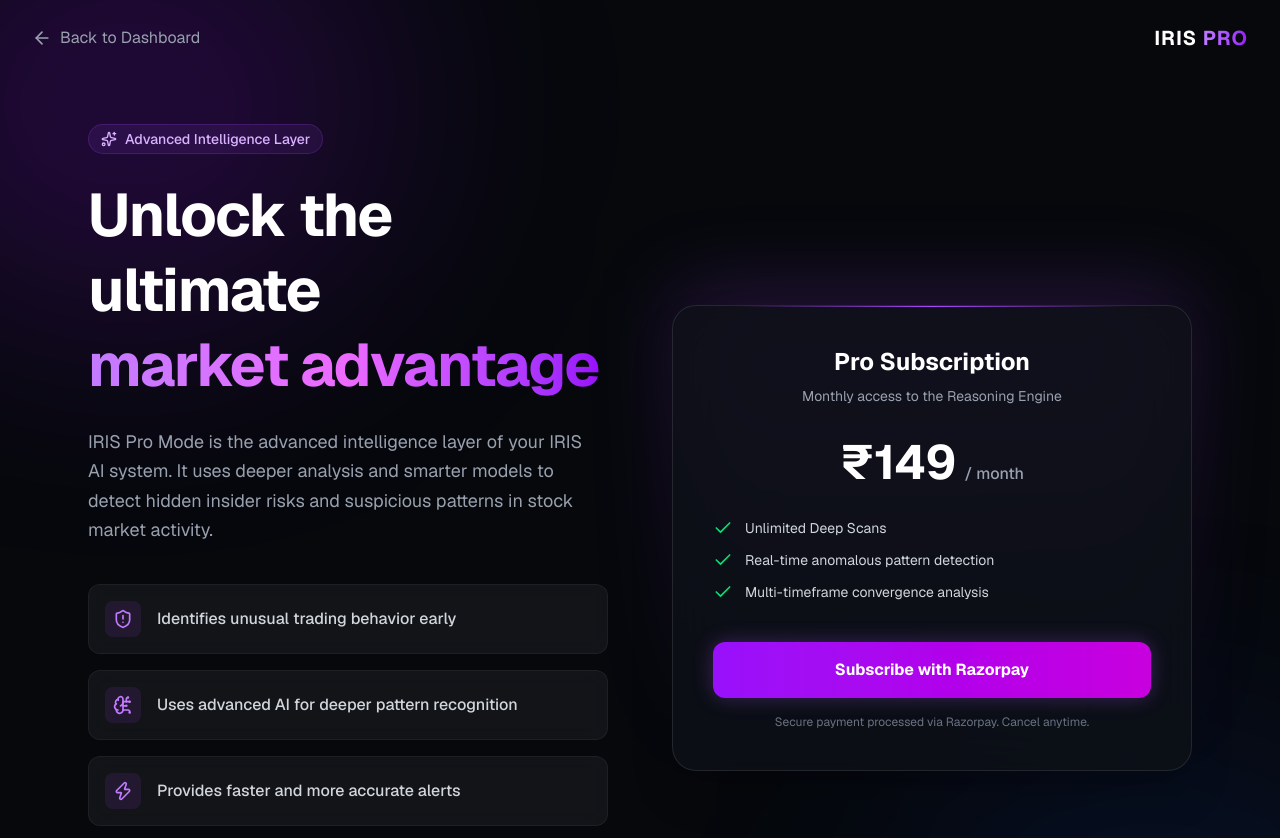
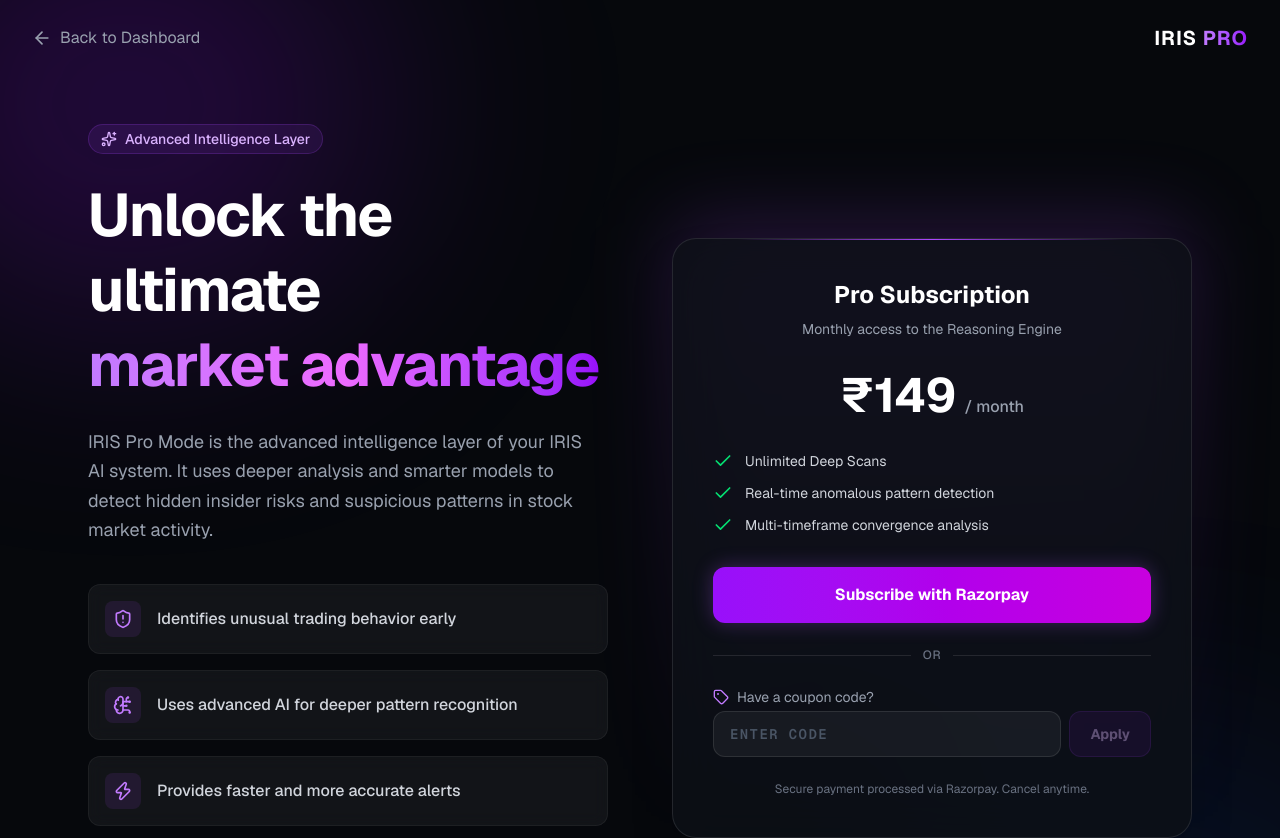
Before and after one commit to bhanuuu04/IRIS-AI, a Next.js app: page /pro in a window 1280 px wide. Shown: the top 838 px of the page. Built offline with nearby package versions, Linux system fonts and the light colour scheme.

Commit message:
feat: add coupon code (TEAMNOMI) support on Pro subscription page

```diff
--- a/src/app/pro/page.tsx
+++ b/src/app/pro/page.tsx
@@ -1,14 +1,23 @@
 "use client";
 
 import React, { useState } from 'react';
-import { motion } from 'framer-motion';
+import { motion, AnimatePresence } from 'framer-motion';
 import { useRouter } from 'next/navigation';
-import { ArrowLeft, Check, Sparkles, ShieldAlert, BrainCircuit, Zap, BarChart3, Loader2 } from 'lucide-react';
+import {
+  ArrowLeft, Check, Sparkles, ShieldAlert, BrainCircuit,
+  Zap, BarChart3, Loader2, Tag, CheckCircle2, X
+} from 'lucide-react';
 import Script from 'next/script';
 
 export default function ProSubscriptionPage() {
   const router = useRouter();
   const [isProcessing, setIsProcessing] = useState(false);
+
+  // Coupon state
+  const [couponCode, setCouponCode] = useState('');
+  const [couponStatus, setCouponStatus] = useState<'idle' | 'loading' | 'success' | 'error'>('idle');
+  const [couponMessage, setCouponMessage] = useState('');
+  const [pageExit, setPageExit] = useState(false);
 
   const handleSubscribe = async () => {
     try {
@@ -18,21 +27,18 @@
       const res = await fetch('/api/razorpay/order', { method: 'POST' });
       const data = await res.json();
 
-      if (!data.order) {
-        throw new Error("Failed to create order");
-      }
+      if (!data.order) throw new Error('Failed to create order');
 
       // 2. Initialize Razorpay Checkout
       const options = {
-        key: process.env.NEXT_PUBLIC_RAZORPAY_KEY_ID, // Ensure you expose the ID to frontend
+        key: process.env.NEXT_PUBLIC_RAZORPAY_KEY_ID,
         amount: data.order.amount,
         currency: data.order.currency,
-        name: "IRIS AI",
-        description: "Pro Mode Monthly Subscription",
+        name: 'IRIS AI',
+        description: 'Pro Mode Monthly Subscription',
         order_id: data.order.id,
         handler: async function (response: any) {
           try {
-            // 3. Verify Payment Signature Backend
             const verifyRes = await fetch('/api/razorpay/verify', {
               method: 'POST',
               headers: { 'Content-Type': 'application/json' },
@@ -40,50 +46,89 @@
                 razorpay_order_id: response.razorpay_order_id,
                 razorpay_payment_id: response.razorpay_payment_id,
                 razorpay_signature: response.razorpay_signature,
-              })
+              }),
             });
 
             const verifyData = await verifyRes.json();
 
             if (verifyData.success) {
-              // 4. Redirect on Success
-              router.push('/dashboard?payment_success=true');
+              triggerSuccessExit();
             } else {
-              alert("Payment verification failed. Please contact support.");
+              alert('Payment verification failed. Please contact support.');
             }
           } catch (err) {
             console.error(err);
-            alert("Error verifying payment.");
+            alert('Error verifying payment.');
           }
         },
-        theme: {
-          color: "#9333ea"
-        }
+        theme: { color: '#9333ea' },
       };
 
       const paymentObject = new (window as any).Razorpay(options);
       paymentObject.open();
-
     } catch (error) {
       console.error(error);
-      alert("Something went wrong. Please try again.");
+      alert('Something went wrong. Please try again.');
     } finally {
       setIsProcessing(false);
     }
   };
 
+  const handleApplyCoupon = async () => {
+    const trimmed = couponCode.trim();
+    if (!trimmed) return;
+
+    setCouponStatus('loading');
+    setCouponMessage('');
+
+    try {
+      const res = await fetch('/api/coupon/apply', {
+        method: 'POST',
+        headers: { 'Content-Type': 'application/json' },
+        body: JSON.stringify({ couponCode: trimmed }),
+      });
+
+      const data = await res.json();
+
+      if (res.ok && data.success) {
+        setCouponStatus('success');
+        setCouponMessage('Coupon applied! Redirecting you to dashboard…');
+        // Short delay so user can read the success state, then animate out
+        setTimeout(() => triggerSuccessExit(), 1800);
+      } else {
+        setCouponStatus('error');
+        setCouponMessage(data.error || 'Invalid coupon code. Please try again.');
+        setTimeout(() => setCouponStatus('idle'), 3000);
+      }
+    } catch (err) {
+      console.error(err);
+      setCouponStatus('error');
+      setCouponMessage('Something went wrong. Please try again.');
+      setTimeout(() => setCouponStatus('idle'), 3000);
+    }
+  };
+
+  const triggerSuccessExit = () => {
+    setPageExit(true);
+    setTimeout(() => router.push('/dashboard'), 700);
+  };
+
   const features = [
-    { icon: <ShieldAlert className="w-5 h-5 text-purple-400" />, text: "Identifies unusual trading behavior early" },
-    { icon: <BrainCircuit className="w-5 h-5 text-purple-400" />, text: "Uses advanced AI for deeper pattern recognition" },
-    { icon: <Zap className="w-5 h-5 text-purple-400" />, text: "Provides faster and more accurate alerts" },
-    { icon: <BarChart3 className="w-5 h-5 text-purple-400" />, text: "Designed for serious investors, analysts, and institutions" },
+    { icon: <ShieldAlert className="w-5 h-5 text-purple-400" />, text: 'Identifies unusual trading behavior early' },
+    { icon: <BrainCircuit className="w-5 h-5 text-purple-400" />, text: 'Uses advanced AI for deeper pattern recognition' },
+    { icon: <Zap className="w-5 h-5 text-purple-400" />, text: 'Provides faster and more accurate alerts' },
+    { icon: <BarChart3 className="w-5 h-5 text-purple-400" />, text: 'Designed for serious investors, analysts, and institutions' },
   ];
 
   return (
     <>
       <Script src="https://checkout.razorpay.com/v1/checkout.js" strategy="lazyOnload" />
-      <div className="min-h-screen bg-[#06080c] text-white selection:bg-purple-500/30 font-sans relative overflow-hidden">
 
+      <motion.div
+        className="min-h-screen bg-[#06080c] text-white selection:bg-purple-500/30 font-sans relative overflow-hidden"
+        animate={pageExit ? { opacity: 0, scale: 0.97 } : { opacity: 1, scale: 1 }}
+        transition={{ duration: 0.65, ease: [0.4, 0, 0.2, 1] }}
+      >
         {/* Background Ambient Glows */}
         <div className="absolute top-[-10%] left-[-10%] w-[40%] h-[40%] bg-purple-600/20 rounded-full blur-[120px] pointer-events-none" />
         <div className="absolute bottom-[-10%] right-[-10%] w-[40%] h-[40%] bg-blue-600/10 rounded-full blur-[120px] pointer-events-none" />
@@ -92,7 +137,7 @@
         <motion.nav
           initial={{ opacity: 0, y: -20 }}
           animate={{ opacity: 1, y: 0 }}
-          transition={{ duration: 0.8, ease: "easeOut" }}
+          transition={{ duration: 0.8, ease: 'easeOut' }}
           className="relative z-10 w-full px-8 py-6 flex items-center justify-between"
         >
           <button
@@ -114,7 +159,7 @@
           <motion.div
             initial={{ opacity: 0, x: -40 }}
             animate={{ opacity: 1, x: 0 }}
-            transition={{ duration: 0.8, delay: 0.2, ease: "easeOut" }}
+            transition={{ duration: 0.8, delay: 0.2, ease: 'easeOut' }}
           >
             <div className="inline-flex items-center gap-2 px-3 py-1 rounded-full bg-purple-500/10 border border-purple-500/20 text-purple-300 text-sm font-medium mb-6">
               <Sparkles className="w-4 h-4" />
@@ -138,7 +183,7 @@
                   key={i}
                   initial={{ opacity: 0, y: 10 }}
                   animate={{ opacity: 1, y: 0 }}
-                  transition={{ duration: 0.5, delay: 0.4 + (i * 0.1) }}
+                  transition={{ duration: 0.5, delay: 0.4 + i * 0.1 }}
                   className="flex items-center gap-4 text-gray-300 bg-white/5 border border-white/5 rounded-xl p-4 backdrop-blur-sm"
                 >
                   <div className="flex-shrink-0 bg-purple-500/10 p-2 rounded-lg">
@@ -173,7 +218,7 @@
                 <span className="text-gray-400 font-medium">/ month</span>
               </div>
 
-              <div className="space-y-3 mb-10">
+              <div className="space-y-3 mb-8">
                 <div className="flex items-center gap-3 text-sm text-gray-300">
                   <Check className="w-5 h-5 text-green-400" />
                   <span>Unlimited Deep Scans</span>
@@ -193,17 +238,135 @@
                 disabled={isProcessing}
                 className="flex items-center justify-center w-full py-4 rounded-xl font-bold text-white bg-gradient-to-r from-purple-600 to-fuchsia-600 hover:from-purple-500 hover:to-fuchsia-500 transition-all shadow-[0_0_20px_rgba(168,85,247,0.3)] hover:shadow-[0_0_30px_rgba(168,85,247,0.5)] transform hover:-translate-y-0.5 disabled:opacity-50 disabled:cursor-not-allowed disabled:hover:translate-y-0"
               >
-                {isProcessing ? <Loader2 className="w-5 h-5 animate-spin" /> : "Subscribe with Razorpay"}
+                {isProcessing ? <Loader2 className="w-5 h-5 animate-spin" /> : 'Subscribe with Razorpay'}
               </button>
 
-              <p className="text-center text-xs text-gray-500 mt-4">
+              {/* Divider */}
+              <div className="flex items-center gap-3 my-6">
+                <div className="flex-1 h-px bg-white/10" />
+                <span className="text-xs text-gray-500 font-medium tracking-wider uppercase">or</span>
+                <div className="flex-1 h-px bg-white/10" />
+              </div>
+
+              {/* ── Coupon Code Section ── */}
+              <div className="space-y-3">
+                <div className="flex items-center gap-2 text-sm text-gray-400 mb-1">
+                  <Tag className="w-4 h-4 text-purple-400" />
+                  <span>Have a coupon code?</span>
+                </div>
+
+                <div className="flex gap-2">
+                  <div className="relative flex-1">
+                    <input
+                      id="coupon-input"
+                      type="text"
+                      value={couponCode}
+                      onChange={(e) => {
+                        setCouponCode(e.target.value.toUpperCase());
+                        if (couponStatus !== 'idle') setCouponStatus('idle');
+                      }}
+                      onKeyDown={(e) => e.key === 'Enter' && handleApplyCoupon()}
+                      placeholder="ENTER CODE"
+                      maxLength={20}
+                      className={`
+                        w-full px-4 py-3 rounded-xl text-sm font-mono font-semibold tracking-widest
+                        bg-white/5 border transition-all outline-none placeholder:text-gray-600
+                        ${couponStatus === 'success'
+                          ? 'border-green-500/60 text-green-400 bg-green-500/5'
+                          : couponStatus === 'error'
+                          ? 'border-red-500/60 text-red-400 bg-red-500/5'
+                          : 'border-white/10 text-white focus:border-purple-500/60 focus:bg-purple-500/5'
+                        }
+                      `}
+                      disabled={couponStatus === 'loading' || couponStatus === 'success'}
+                    />
+                    {/* Status icon inside input */}
+                    <AnimatePresence>
+                      {(couponStatus === 'success' || couponStatus === 'error') && (
+                        <motion.div
+                          initial={{ opacity: 0, scale: 0.5 }}
+                          animate={{ opacity: 1, scale: 1 }}
+                          exit={{ opacity: 0, scale: 0.5 }}
+                          className="absolute right-3 top-1/2 -translate-y-1/2"
+                        >
+                          {couponStatus === 'success'
+                            ? <CheckCircle2 className="w-4 h-4 text-green-400" />
+                            : <X className="w-4 h-4 text-red-400" />
+                          }
+                        </motion.div>
+                      )}
+                    </AnimatePresence>
+                  </div>
+
+                  <button
+                    onClick={handleApplyCoupon}
+                    disabled={couponStatus === 'loading' || couponStatus === 'success' || !couponCode.trim()}
+                    className="px-5 py-3 rounded-xl text-sm font-bold bg-purple-600/20 border border-purple-500/30 text-purple-300 hover:bg-purple-600/30 hover:border-purple-500/50 hover:text-purple-200 transition-all disabled:opacity-40 disabled:cursor-not-allowed whitespace-nowrap"
+                  >
+                    {couponStatus === 'loading'
+                      ? <Loader2 className="w-4 h-4 animate-spin" />
+                      : 'Apply'
+                    }
+                  </button>
+                </div>
+
+                {/* Feedback message */}
+                <AnimatePresence>
+                  {couponMessage && (
+                    <motion.p
+                      key={couponMessage}
+                      initial={{ opacity: 0, y: -6 }}
+                      animate={{ opacity: 1, y: 0 }}
+                      exit={{ opacity: 0, y: -6 }}
+                      transition={{ duration: 0.25 }}
+                      className={`text-xs font-medium flex items-center gap-1.5 ${
+                        couponStatus === 'success' ? 'text-green-400' : 'text-red-400'
+                      }`}
+                    >
+                      {couponStatus === 'success'
+                        ? <CheckCircle2 className="w-3.5 h-3.5 flex-shrink-0" />
+                        : <X className="w-3.5 h-3.5 flex-shrink-0" />
+                      }
+                      {couponMessage}
+                    </motion.p>
+                  )}
+                </AnimatePresence>
+              </div>
+
+              <p className="text-center text-xs text-gray-500 mt-6">
                 Secure payment processed via Razorpay. Cancel anytime.
               </p>
             </div>
           </motion.div>
 
         </main>
-      </div>
+
+        {/* Success overlay flash */}
+        <AnimatePresence>
+          {pageExit && (
+            <motion.div
+              className="fixed inset-0 z-50 bg-purple-950/60 backdrop-blur-sm flex items-center justify-center"
+              initial={{ opacity: 0 }}
+              animate={{ opacity: 1 }}
+              exit={{ opacity: 0 }}
+              transition={{ duration: 0.4 }}
+            >
+              <motion.div
+                initial={{ scale: 0.8, opacity: 0 }}
+                animate={{ scale: 1, opacity: 1 }}
+                transition={{ type: 'spring', stiffness: 260, damping: 20 }}
+                className="flex flex-col items-center gap-4 text-center"
+              >
+                <div className="w-16 h-16 rounded-full bg-green-500/20 border border-green-500/40 flex items-center justify-center">
+                  <CheckCircle2 className="w-8 h-8 text-green-400" />
+                </div>
+                <p className="text-xl font-bold text-white">Pro Activated!</p>
+                <p className="text-sm text-gray-400">Taking you to your dashboard…</p>
+              </motion.div>
+            </motion.div>
+          )}
+        </AnimatePresence>
+      </motion.div>
     </>
   );
 }
```
Also changed, not shown: src/app/api/coupon/apply/route.ts (added, +47 -0 lines).
